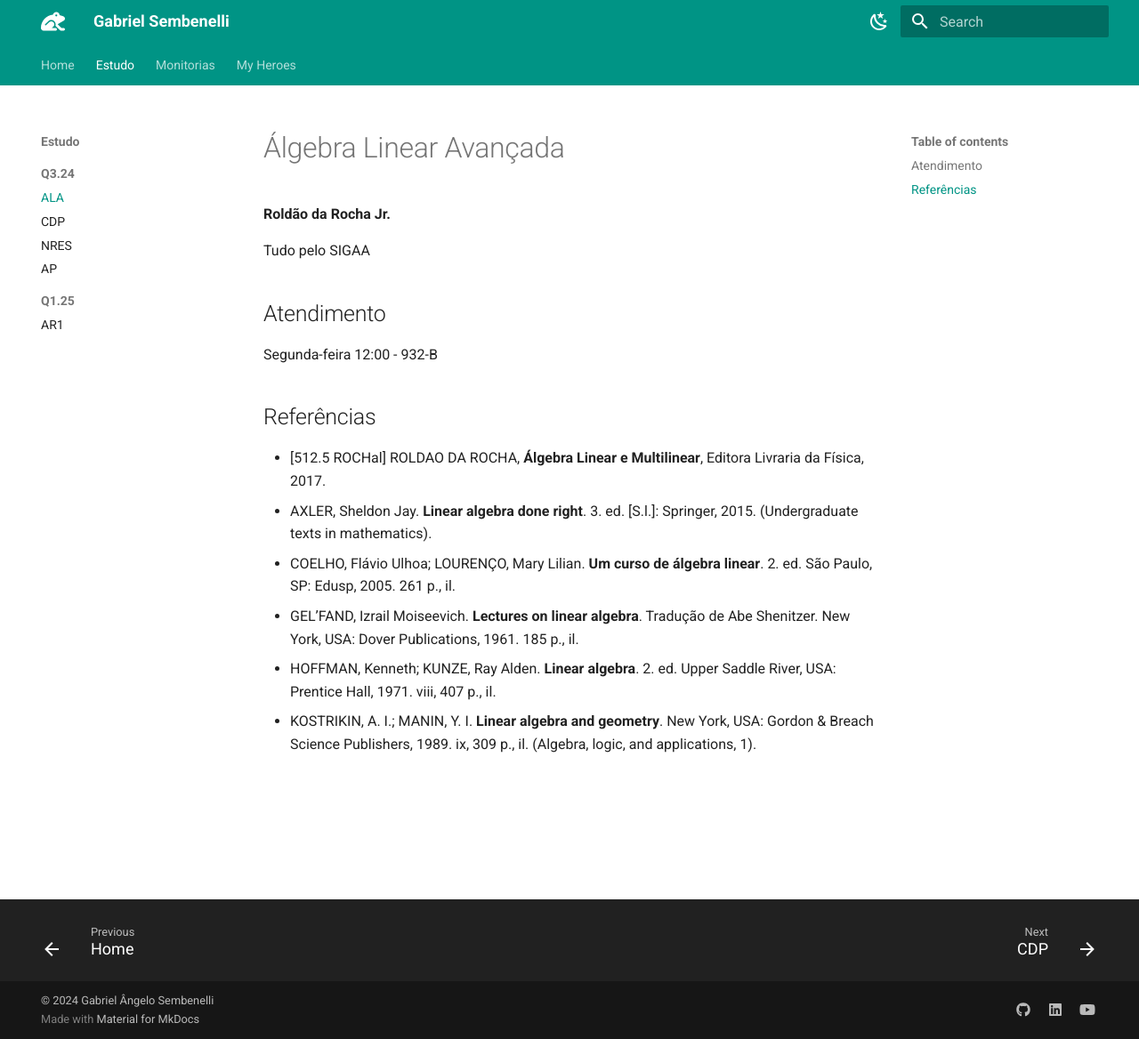
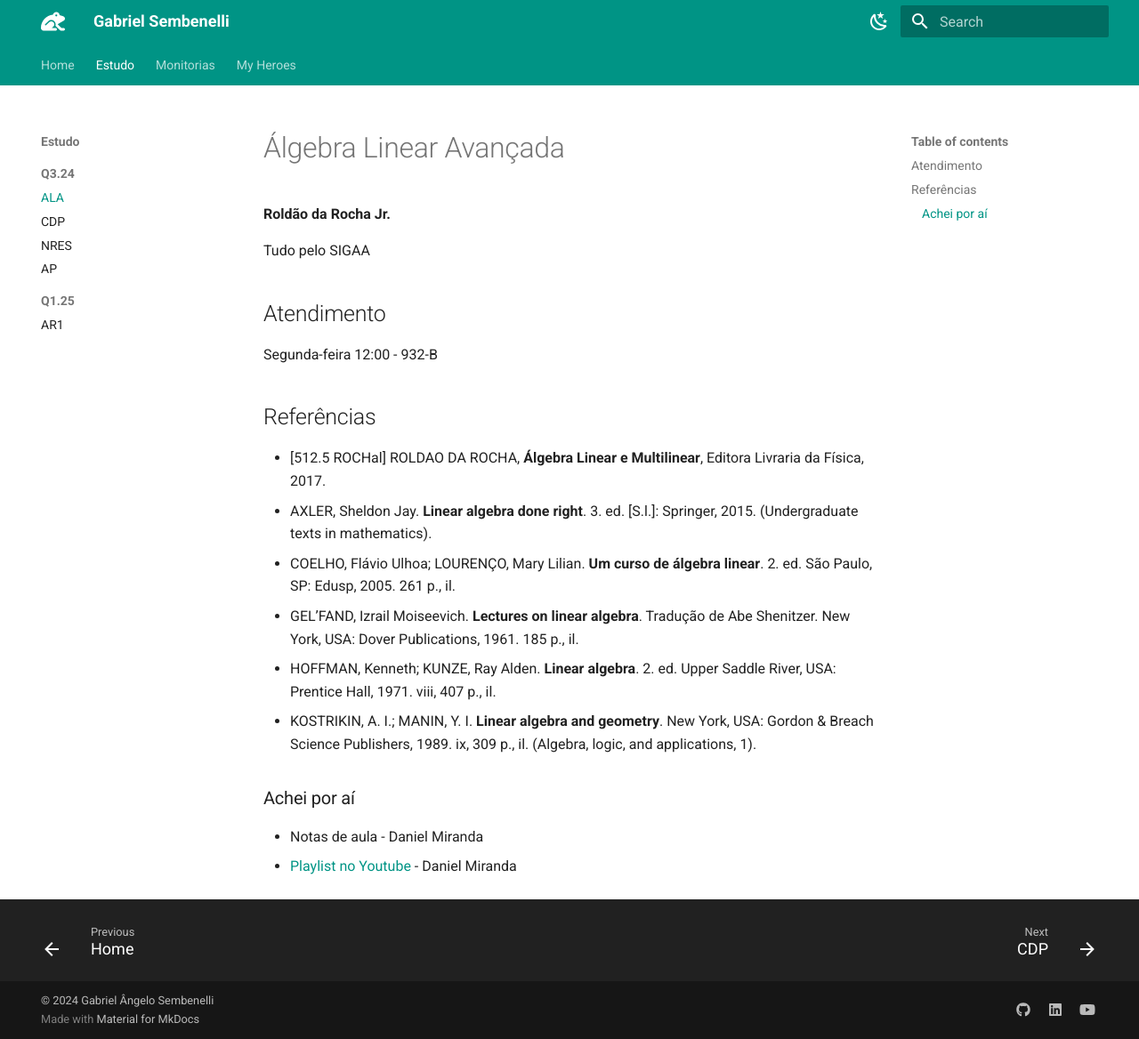
Before and after one commit to Gabriel-Sembenelli/website, an MkDocs documentation site: the page built from docs/Quads/Q3.24/ALA.md, in a window 1280 px wide and 1168 px high. Shown: the whole window at 89% size. Built offline with MkDocs 1.6.1 and Material for MkDocs 9.7.7, drawn with Linux system fonts in a browser that asks for light colours.

Commit message:
added more references to ALA.md

```diff
--- a/docs/Quads/Q3.24/ALA.md
+++ b/docs/Quads/Q3.24/ALA.md
@@ -16,3 +16,7 @@ Segunda-feira 12:00 - 932-B
 - GEL’FAND, Izrail Moiseevich. **Lectures on linear algebra**. Tradução de Abe Shenitzer. New York, USA: Dover Publications, 1961. 185 p., il.
 - HOFFMAN, Kenneth; KUNZE, Ray Alden. **Linear algebra**. 2. ed. Upper Saddle River, USA: Prentice Hall, 1971. viii, 407 p., il.
 - KOSTRIKIN, A. I.; MANIN, Y. I. **Linear algebra and geometry**. New York, USA: Gordon & Breach Science Publishers, 1989. ix, 309 p., il. (Algebra, logic, and applications, 1).
+
+### Achei por aí
+- Notas de aula - Daniel Miranda
+- [Playlist no Youtube](https://youtube.com/playlist?list=PL2GX-PfA55MFsVwU3VZqq2LH0tuo_C4Cr) - Daniel Miranda
```
